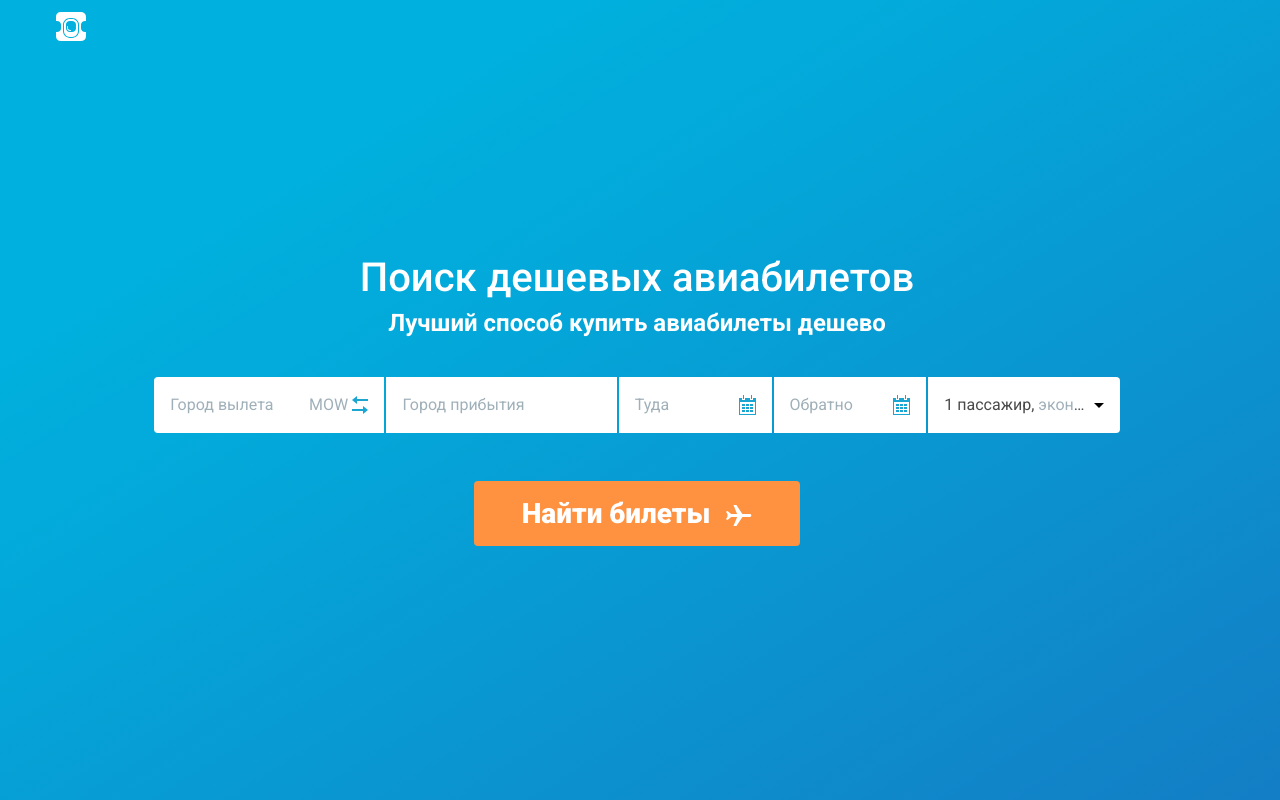
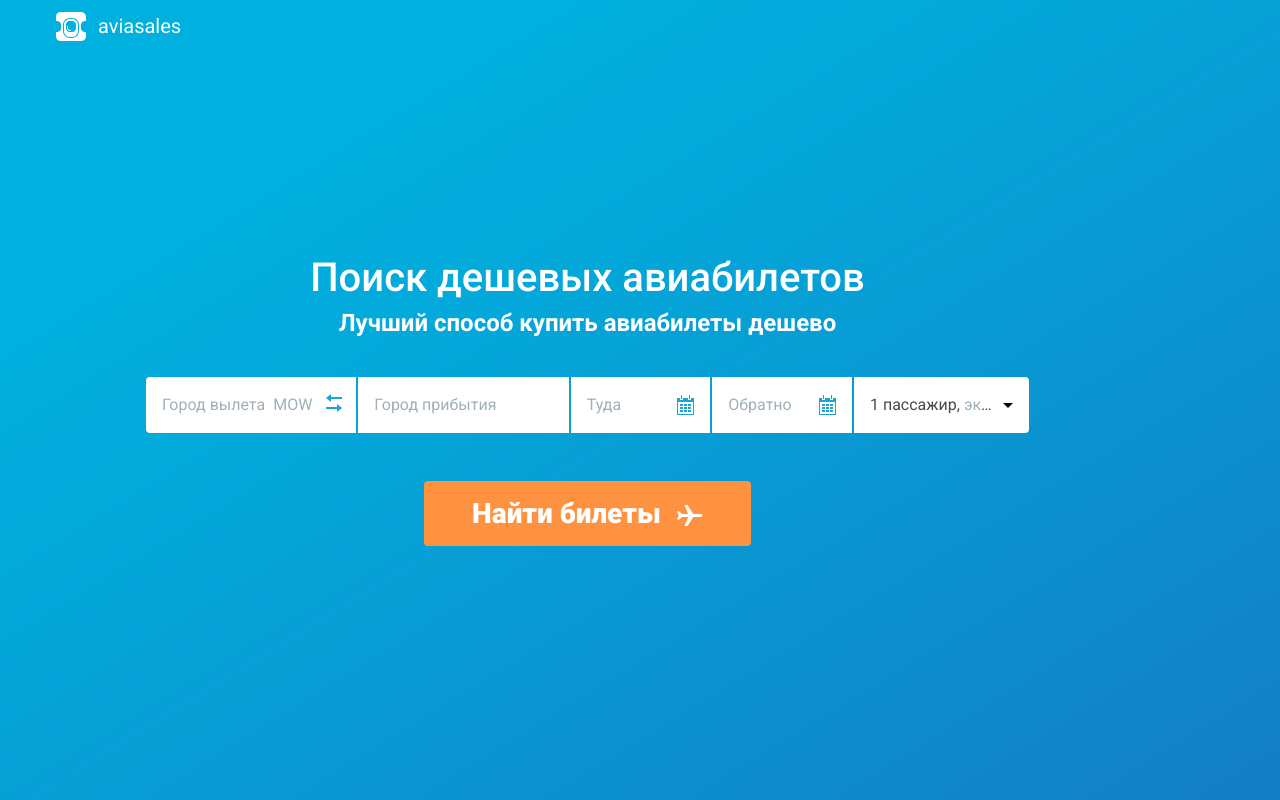
Before and after one commit to Alexeyun1k/aviasales-demo-frontend, a React (Create React App) app: page / in a window 1280 px wide. Shown: the top 800 px of the page. Built offline with nearby package versions, Linux system fonts and the light colour scheme.

Commit message:
fix: naming, logo, other

```diff
--- a/src/Header/CityFrom.js
+++ b/src/Header/CityFrom.js
@@ -4,13 +4,16 @@ import queries from "../queries";
 
 import arrows from "./img/arrows.svg";
 
-const Container = styled.article`
+const CityFrom = styled.div`
   display: flex;
   background: #ffffff;
   border-radius: 4px 4px 0 0;
+  position: relative;
+
   @media (min-width: ${queries.md}px) {
     border-radius: 4px 0 0 0;
   }
+
   @media (min-width: ${queries.xl}px) {
     border-radius: 4px 0 0 4px;
   }
@@ -18,7 +21,6 @@ const Container = styled.article`
 
 const Input = styled.input`
   flex-grow: 1;
-  min-width: 0;
   background-color: transparent;
   border: none;
   padding: 18px 0 18px 16px;
@@ -26,12 +28,19 @@ const Input = styled.input`
   font-size: 16px;
   color: #4a4a4a;
 
-  &::placeholder {
+  ::placeholder {
     color: #a0b0b9;
+  }
+
+  :focus {
+    outline: 2px solid #fd8a27;
+    outline-offset: 0px;
   }
 `;
 
 const Name = styled.div`
+  position: absolute;
+  right: 44px;
   padding: 18px 0;
   line-height: 20px;
   font-size: 16px;
@@ -40,23 +49,22 @@ const Name = styled.div`
 `;
 
 const ChangeCities = styled.button`
+  position: absolute;
+  right: 0;
   width: 44px;
-  line-height: 20px;
-  font-size: 16px;
-  text-align: center;
-  color: #a0b0b9;
+  height: 100%;
+  background: transparent;
   border: none;
-  background: url(${arrows}) no-repeat center right 16px;
 `;
 
-const CityFrom = props => {
+export default props => {
   return (
-    <Container>
+    <CityFrom>
       <Input placeholder="Город вылета" />
       <Name>MOW</Name>
-      <ChangeCities />
-    </Container>
+      <ChangeCities>
+        <img src={arrows} />
+      </ChangeCities>
+    </CityFrom>
   );
 };
-
-export default CityFrom;
--- a/src/Header/CityTo.js
+++ b/src/Header/CityTo.js
@@ -2,12 +2,15 @@ import React from "react";
 import styled from "styled-components";
 import queries from "../queries";
 
-const Container = styled.article`
+const CityTo = styled.div`
   display: flex;
   background: #ffffff;
+  position: relative;
+
   @media (min-width: ${queries.md}px) {
     border-radius: 0 4px 0 0;
   }
+
   @media (min-width: ${queries.xl}px) {
     border-radius: 0;
   }
@@ -22,12 +25,19 @@ const Input = styled.input`
   font-size: 16px;
   color: #4a4a4a;
 
-  &::placeholder {
+  ::placeholder {
     color: #a0b0b9;
+  }
+
+  :focus {
+    outline: 2px solid #fd8a27;
+    outline-offset: 0px;
   }
 `;
 
 const Name = styled.div`
+  position: absolute;
+  right: 0;
   padding: 18px 16px 18px 0;
   line-height: 20px;
   font-size: 16px;
@@ -35,13 +45,11 @@ const Name = styled.div`
   color: #a0b0b9;
 `;
 
-const CityTo = props => {
+export default props => {
   return (
-    <Container>
+    <CityTo>
       <Input placeholder="Город прибытия" />
       <Name />
-    </Container>
+    </CityTo>
   );
 };
-
-export default CityTo;
--- a/src/Header/DateFrom.js
+++ b/src/Header/DateFrom.js
@@ -14,9 +14,16 @@ const DatePicker = styled.button`
   border: none;
   background: url(${calendar}) no-repeat center right 16px;
   background-color: #ffffff;
+
+  :focus {
+    outline: 2px solid #fd8a27;
+    outline-offset: 0px;
+  }
+
   @media (min-width: ${queries.md}px) {
     border-radius: 0 0 0 4px;
   }
+
   @media (min-width: ${queries.xl}px) {
     border-radius: 0;
   }
--- a/src/Header/DateTo.js
+++ b/src/Header/DateTo.js
@@ -13,6 +13,11 @@ const DatePicker = styled.button`
   border: none;
   background: url(${calendar}) no-repeat center right 16px;
   background-color: #ffffff;
+
+  :focus {
+    outline: 2px solid #fd8a27;
+    outline-offset: 0px;
+  }
 `;
 
 export default props => {
--- a/src/Header/Passangers.js
+++ b/src/Header/Passangers.js
@@ -18,9 +18,16 @@ const Button = styled.button`
   border-radius: 0 0 4px 4px;
   background: url(${dropdown}) no-repeat center right 16px;
   background-color: #ffffff;
+
+  :focus {
+    outline: 2px solid #fd8a27;
+    outline-offset: 0px;
+  }
+
   @media (min-width: ${queries.md}px) {
     border-radius: 0 0 4px 0;
   }
+
   @media (min-width: ${queries.xl}px) {
     border-radius: 0 4px 4px 0;
   }
@@ -30,12 +37,10 @@ const Additional = styled.span`
   color: #a0b0b9;
 `;
 
-const Passangers = props => {
+export default props => {
   return (
     <Button>
       1 пассажир, <Additional>эконом</Additional>
     </Button>
   );
 };
-
-export default Passangers;
--- a/src/Header/SearchForm.js
+++ b/src/Header/SearchForm.js
@@ -5,16 +5,13 @@ import CityTo from "./CityTo";
 import DateFrom from "./DateFrom";
 import DateTo from "./DateTo";
 import Passangers from "./Passangers";
-
 import queries from "../queries";
-
 import plane from "./img/plane.svg";
 
 const Form = styled.form`
   display: flex;
   flex-wrap: wrap;
   justify-content: center;
-
   margin-left: -1px;
   margin-right: -1px;
   margin-top: -2px;
@@ -24,9 +21,11 @@ const CityContainer = styled.div`
   min-width: 0;
   padding: 2px 1px 0;
   flex-basis: 100%;
+
   @media (min-width: ${queries.md}px) {
     flex-basis: 50%;
   }
+
   @media (min-width: ${queries.xl}px) {
     flex-basis: 24%;
   }
@@ -34,9 +33,11 @@ const CityContainer = styled.div`
 
 const DateContainer = CityContainer.extend`
   flex-basis: 50%;
+
   @media (min-width: ${queries.md}px) {
     flex-basis: 25%;
   }
+
   @media (min-width: ${queries.xl}px) {
     flex-basis: 16%;
   }
@@ -61,6 +62,7 @@ const Cta = styled.button`
   border: none;
   border-radius: 4px;
   background-color: #ff9241;
+
   @media (min-width: ${queries.md}px) {
     padding-top: 16px;
     padding-bottom: 16px;
@@ -69,10 +71,12 @@ const Cta = styled.button`
     flex-basis: auto;
     margin-top: 32px;
   }
+
   @media (min-width: ${queries.xl}px) {
     margin-top: 48px;
   }
-  &:after {
+
+  :after {
     content: url(${plane});
     margin-left: 16px;
     position: relative;
@@ -86,18 +90,23 @@ export default () => {
       <CityContainer>
         <CityFrom />
       </CityContainer>
+
       <CityContainer>
         <CityTo />
       </CityContainer>
+
       <DateContainer>
         <DateFrom />
       </DateContainer>
+
       <DateContainer>
         <DateTo />
       </DateContainer>
+
       <PassangersContainer>
         <Passangers />
       </PassangersContainer>
+
       <Cta>Найти билеты</Cta>
     </Form>
   );
--- a/src/Header/index.js
+++ b/src/Header/index.js
@@ -26,13 +26,26 @@ const FormContainer = styled.div`
   padding: 88px 0;
 `;
 
-const Logo = styled.a`
+const Aviasales = styled.a`
   position: absolute;
   top: 12px;
   display: block;
-  background: url(${aviasales}) no-repeat;
-  width: 30px;
-  height: 30px;
+  line-height: 24px;
+  font-size: 20px;
+  color: #ffffff;
+`;
+
+const Logo = styled.img`
+  margin-right: 12px;
+  vertical-align: -8px;
+`;
+
+const Name = styled.span`
+  display: none;
+
+  @media (min-width: ${queries.md}px) {
+    display: inline;
+  }
 `;
 
 const Head = styled.h1`
@@ -73,7 +86,10 @@ export default () => {
   return (
     <Container>
       <div className="container">
-        <Logo />
+        <Aviasales>
+          <Logo src={aviasales} />
+          <Name>aviasales</Name>
+        </Aviasales>
         <FormContainer>
           <div className="row center-md middle-xs">
             <div className="col-xs-12 col-md-10">
```
